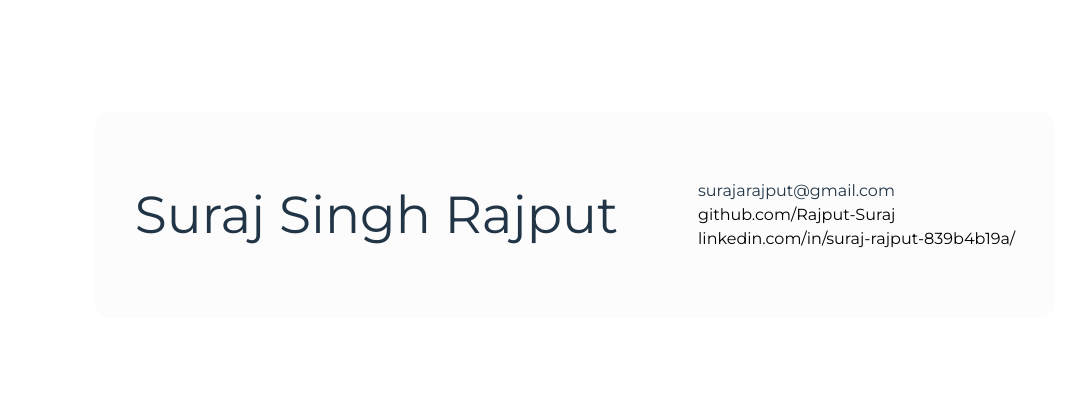
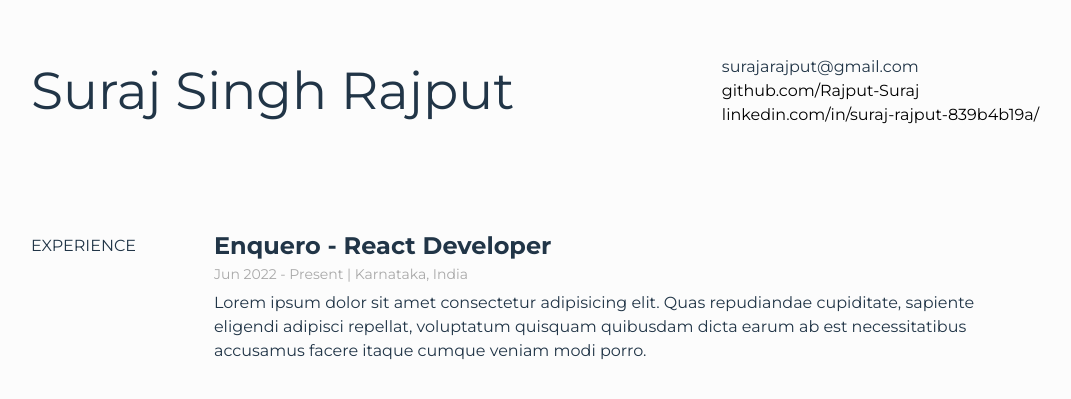
Before and after one commit to Rajput-Suraj/resume, a React (Vite) app: page / in a window 1280 px wide. Shown: the part 185-584 px from the top of the page, without its empty margins (105-1176 px from the left). Built offline with nearby package versions, Linux system fonts and the light colour scheme.

Commit message:
Add body section and design section for details

```diff
--- a/src/App.css
+++ b/src/App.css
@@ -1,15 +1,20 @@
 #root {
   max-width: 1280px;
   margin: 0 auto;
-  padding: 2rem;
+  padding: 6rem;
   /*text-align: center; */
+}
+
+.flex {
+  display: flex;
+  align-items: center;
+  justify-content: center;
 }
 
 .resume-outline {
   background-color: #fcfcfc;
   border: 0 solid #e0e0e0;
   padding: 40px;
-  width: 100%;
   border-radius: 15px;
 }
 
@@ -17,6 +22,15 @@
   display: flex;
   align-items: center;
   justify-content: space-between;
+  gap: 150px;
+}
+
+.mb-80 {
+  margin-bottom: 80px;
+}
+
+.mb-40 {
+  margin-bottom: 40px;
 }
 
 .text {
@@ -27,3 +41,52 @@
 .user-info {
   font-size: 16px;
 }
+
+.wrapper {
+  display: flex;
+  align-items: flex-start;
+  justify-content: flex-start;
+  flex-direction: column;
+  gap: 56px;
+}
+
+.section {
+  display: flex;
+  align-items: flex-start;
+  justify-content: flex-start;
+  flex: 0 auto;
+  gap: 78px;
+}
+
+.text-upper {
+  text-transform: uppercase;
+  font-weight: 400;
+}
+
+.section-wrapper {
+  display: flex;
+  align-items: flex-start;
+  justify-content: flex-start;
+  flex-direction: column;
+  gap: 12px;
+}
+
+.section-details {
+  display: flex;
+  align-items: flex-start;
+  justify-content: flex-start;
+  flex-direction: column;
+  gap: 12px;
+  line-height: 0.6;
+}
+
+.title {
+  font-size: 24px;
+  line-height: 1;
+  font-weight: 900;
+}
+
+.sub-title {
+  color: #a9a9a9;
+  font-size: 14px;
+}
--- /dev/null
+++ b/src/components/Body.tsx
@@ -0,0 +1,22 @@
+function Body() {
+  return (
+    <div className="wrapper">
+      <div className="section">
+        <div className="text-upper">Experience</div>
+        <div className="">
+          <div className="section-wrapper mb-40">
+            <div className="section-details">
+              <div className="title">Enquero - React Developer</div>
+              <div className="sub-title">Jun 2022 - Present | Karnataka, India</div>
+            </div>
+            <div>
+              Lorem ipsum dolor sit amet consectetur adipisicing elit. Quas repudiandae cupiditate, sapiente eligendi adipisci repellat, voluptatum quisquam quibusdam dicta earum ab est necessitatibus accusamus facere itaque cumque veniam modi porro.
+            </div>
+          </div>
+        </div>
+      </div>
+    </div>
+  );
+}
+
+export default Body;
--- a/src/components/Header.tsx
+++ b/src/components/Header.tsx
@@ -1,6 +1,6 @@
 function Header() {
   return (
-    <div className="header">
+    <div className="header mb-80">
       <div>
         <h1 className="text">Suraj Singh Rajput</h1>
       </div>
--- a/src/components/Resume.tsx
+++ b/src/components/Resume.tsx
@@ -1,9 +1,11 @@
+import Body from './Body';
 import Header from './Header';
 
 function Resume() {
   return (
     <div className="resume-outline">
       <Header />
+      <Body />
     </div>
   );
 }
```
